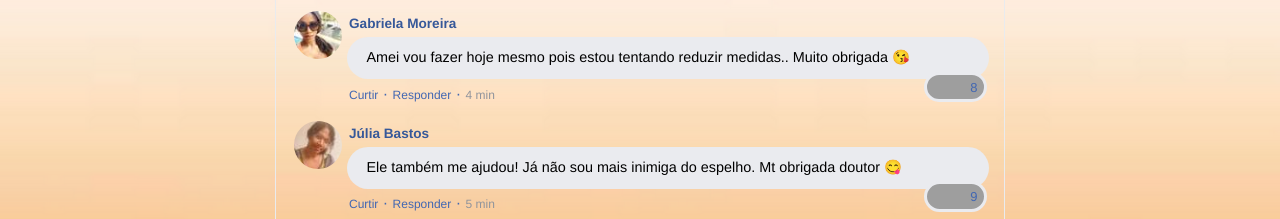
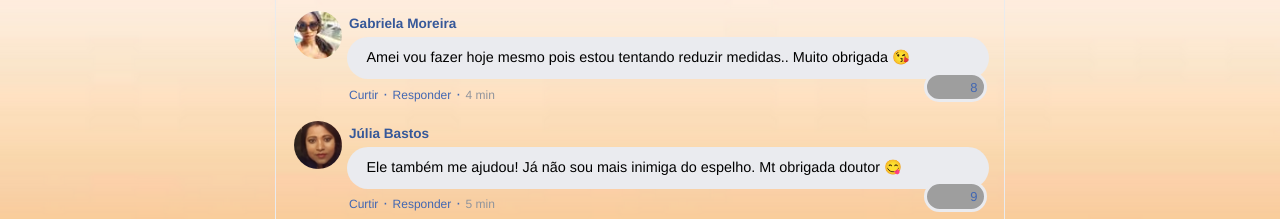
Before and after one commit to SevnMatt/metodoemagrecer.online, a plain HTML site: page index.html in a window 1280 px wide. Shown: the part 2040-2259 px from the top of the page. Drawn offline with nearby package versions, Linux system fonts and the light colour scheme; grey boxes are pictures that could not be loaded; a script that the page names is missing.

Commit message:
Update index.html

```diff
--- a/index.html
+++ b/index.html
@@ -140,7 +140,7 @@
                   <tbody>
                     <tr>
                       <td rowspan="3" class="fb-comments-comment-img"><img
-                          src="./assets/img/comentarios/m3.jpeg"></td>
+                          src="./assets/img/comentarios/m10.jpeg"></td>
                       <td>
                         <font class="fb-comments-comment-name">
                           <name>Júlia Bastos</name>
```
